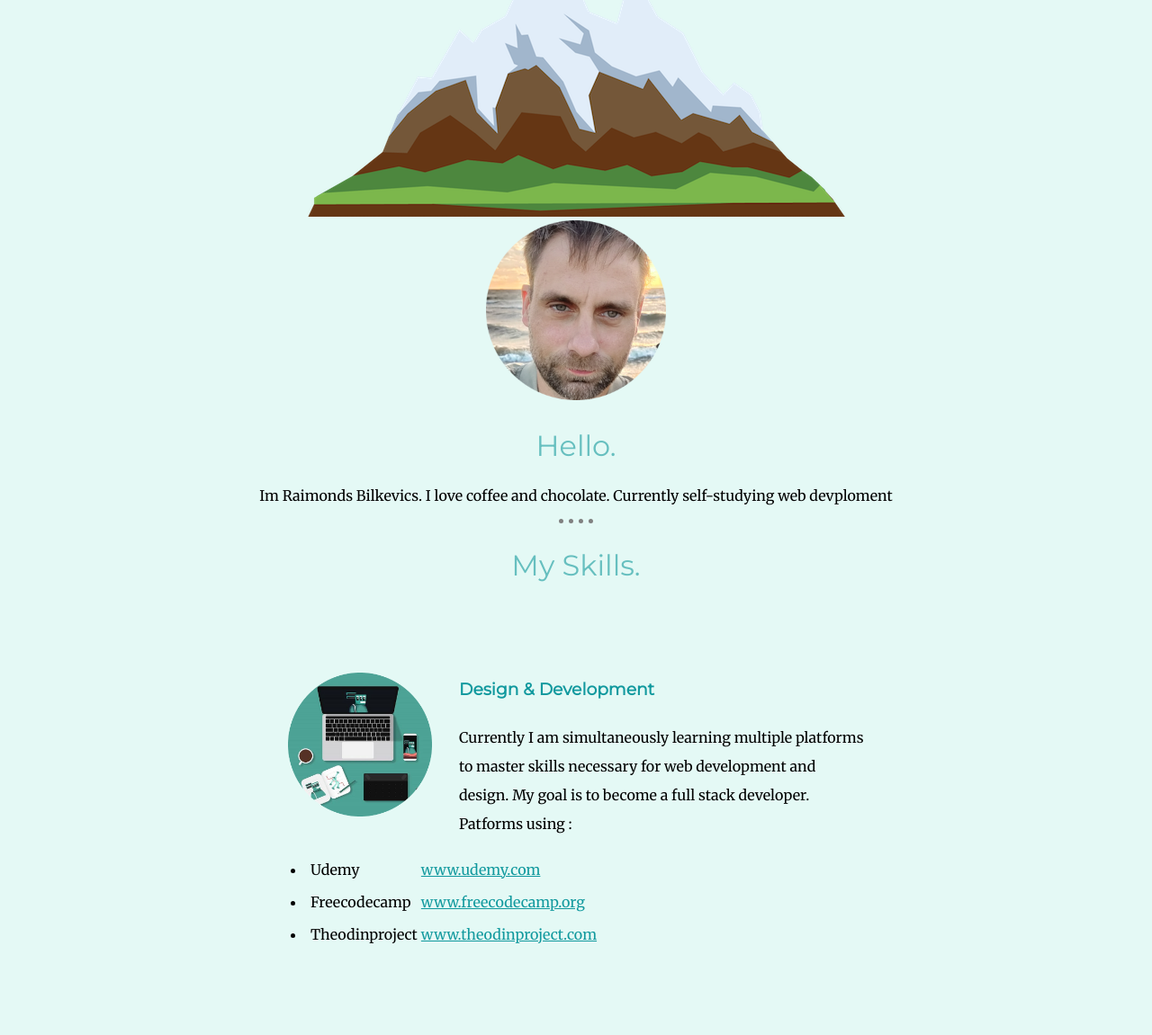
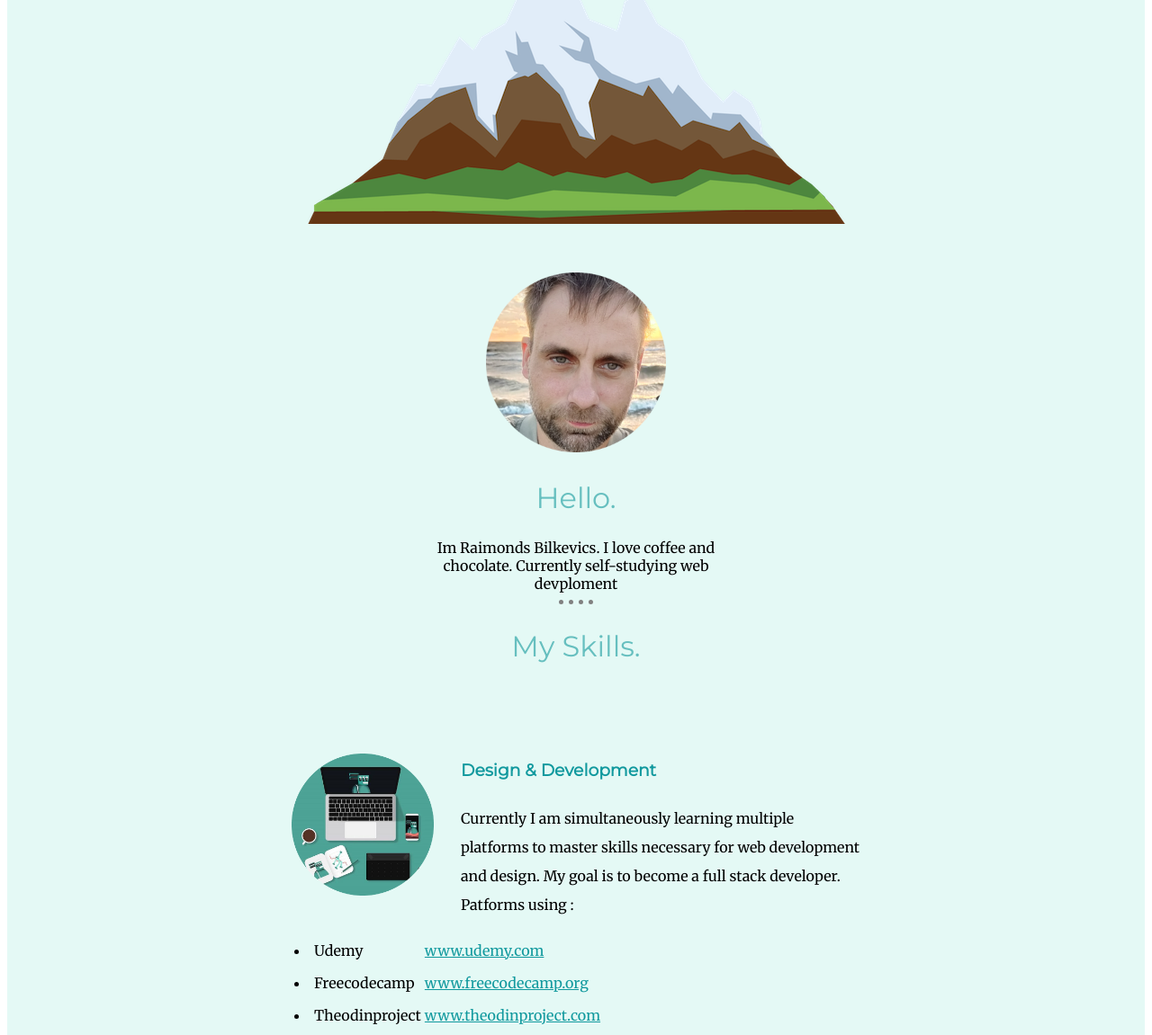
Before and after one commit to Bilkev/My-profile-Website-v1.0, a plain HTML site: page index.html in a window 1280 px wide. Shown: the part 490-1641 px from the top of the page at 90% size. Drawn offline with Linux system fonts and the light colour scheme.

Commit message:
Add files via upload
small changes in layout

```diff
--- a/css/styles.css
+++ b/css/styles.css
@@ -1,5 +1,4 @@
 body{
-  margin: 0px;
   text-align: center;
   font-family: 'Merriweather', serif;
 }
@@ -85,6 +84,15 @@ h3 {
     margin-right: 30px;
   }
 
+  .profile-pic {
+    padding-top: 50px;
+  }
+
+  .intro {
+    width: 30%;
+    margin: auto;
+  }
+
   .btn {
   background: #11cdd4;
   background-image: -webkit-linear-gradient(top, #11cdd4, #11999e);
--- a/index.html
+++ b/index.html
@@ -3,7 +3,7 @@
 
 <head>
   <meta charset="UTF-8">
-  <meta name="viewport" content="width=device-width, initial-scale=1.0">
+  <meta name="viewport" content="width=device-width, initial-scale=0.4">
   <meta http-equiv="X-UA-Compatible" content="ie=edge">
   <title>Raimonds.B.</title>
   <link rel="stylesheet" href="css/styles.css">
@@ -25,9 +25,9 @@
 
   <div class="middle-container">
     <div class="profile">
-      <img src="images/profile-pic.png" alt="profile picture">
+      <img src="images/profile-pic.png" class="profile-pic" class="profile-pic"alt="profile picture">
       <h2>Hello.</h2>
-      <p>Im Raimonds Bilkevics. I love coffee and chocolate. Currently self-studying web devploment</p>
+      <p class="intro">Im Raimonds Bilkevics. I love coffee and chocolate. Currently self-studying web devploment</p>
     </div>
     <hr>
     <div class="skills">
```
